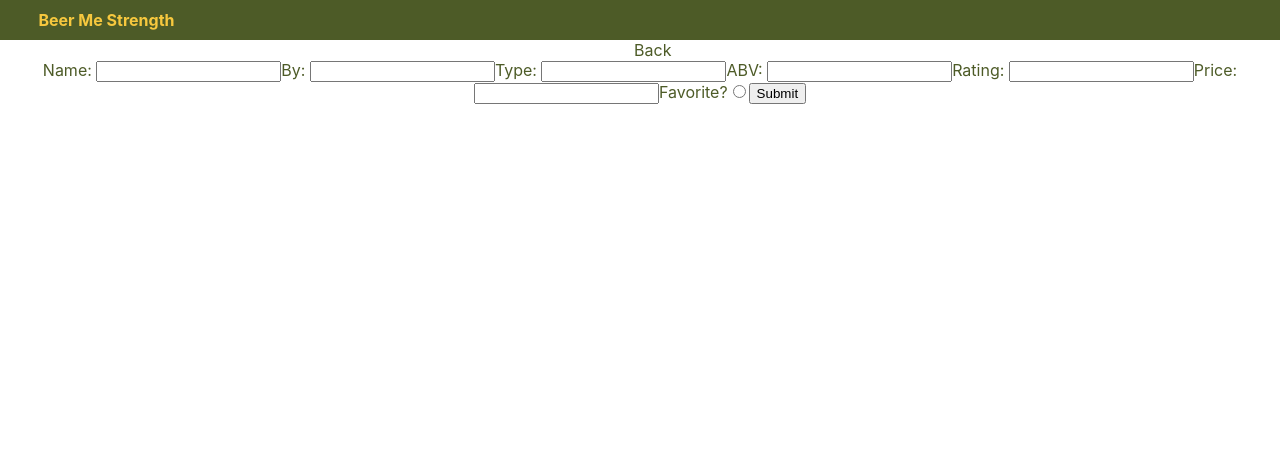
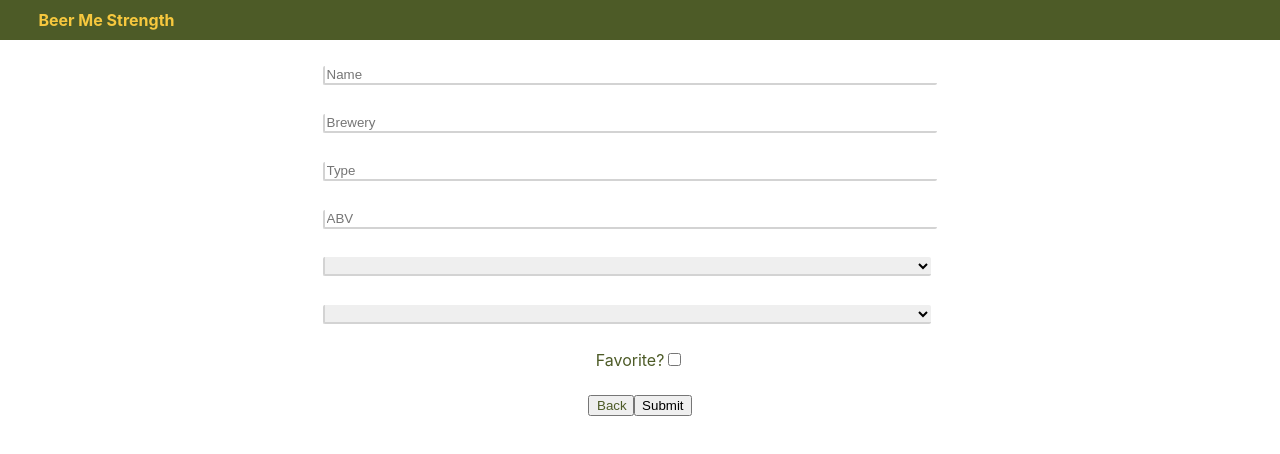
Before and after one commit to wjacobs71086/BeerMeStrength, a React (Create React App) app: page /new in a window 1280 px wide. Shown: the top 454 px of the page. Built offline with nearby package versions, Linux system fonts and the light colour scheme.

Commit message:
removed login route and styled the newBeer form

```diff
--- a/src/App.css
+++ b/src/App.css
@@ -34,6 +34,9 @@ body {
 
 .App {
   text-align: center;
+  display: flex;
+  flex-direction: column;
+  align-items: center;
   margin: 0;
   padding: 0;
   width: 100vw;
--- a/src/App.js
+++ b/src/App.js
@@ -1,7 +1,7 @@
 import './App.css';
 import {HomePage} from './Routes/HomePage';
 import {NewBeer} from './Routes/NewBeer';
-import { LandingPage } from './Routes/LandingPage';
+// import { LandingPage } from './Routes/LandingPage';
 import { Route} from "react-router-dom";
 import {BeerPage} from './Routes/Beerpage';
 
@@ -21,10 +21,10 @@ function App() {
           path={'/new'}
           component={NewBeer}/>
 
-        <Route
+        {/* <Route
           exact
           path={'/home'}
-          component={HomePage}/>
+          component={HomePage}/> */}
 
         <Route
           path={'/beer/:id'}
@@ -33,7 +33,7 @@ function App() {
         <Route
           exact
           path={'/'}
-          component={LandingPage}/>
+          component={HomePage}/>
     </div>
   );
 }
--- /dev/null
+++ b/src/Routes/BeerForm.css
@@ -0,0 +1,17 @@
+.beerFormContainer {
+    display: flex;
+    flex-direction: column;
+    justify-content: space-evenly;
+    height: 50vh;
+    width: 50vw;
+}
+
+.formInputText, .formInputSelect {
+    margin: 0.4%;
+    border-left: 2px solid lightgray;
+    border-top: none;
+    border-right: none;
+    border-bottom: 2px solid lightgray;
+    border-radius: .15em;
+    width: 95%;
+}
--- a/src/Routes/Beerpage.js
+++ b/src/Routes/Beerpage.js
@@ -26,10 +26,10 @@ const handleDelete = (id) => {
                 <p>ABV: {selectedBeer[0].abv}</p>
                 <p>Price: {selectedBeer[0].price}</p>
                 <p>Rating: {selectedBeer[0].rating}</p>
-            <button onClick={() => props.history.push('/home')}>Back</button>
+            <button onClick={() => props.history.push('/')}>Back</button>
             <button onClick={() => {
                 handleDelete(selectedBeer[0].id)
-                props.history.push('/home')
+                props.history.push('/')
                 }}>Delete</button>
             <button onClick={() => console.log('Edit')}>Edit</button>
         </div>
--- a/src/Routes/HomePage.js
+++ b/src/Routes/HomePage.js
@@ -1,13 +1,11 @@
 import { FilteredSearch } from '../components/FilteredSearch';
 import {useState, useEffect} from 'react';
-import beerList, { demoUsers } from '../demo_beer_data.js'
+import beerList from '../demo_beer_data.js'
 import { MyBeers } from '../components/MyBeers';
 import {Search} from '../components/Search';
 import React from 'react'
 
 export const HomePage = (props) => {
-
-// console.log('props in the home page', props)
 
     const [searching, setSearching] = useState({term: '', rating: null, price: null})
     const [brewsList, setBrewsList] = useState(beerList)
@@ -19,25 +17,11 @@ export const HomePage = (props) => {
     }
 
 
-    // useEffect(() => {
-    //   return () => {
-    //     if (props.location.state) {
-    //       setLoggedInUser(props.location.state)
-    //       let newBeerListOfUser = demoUsers.filter(user => user.id == loggedInUser)
-    //       setBrewsList(newBeerListOfUser[0].beers)
-    //       console.log('is this thing on', newBeerListOfUser[0].beers)
-    //     } else {
-    //             console.log('no state')
-    //     }
-    //   }
-    // }, [])
+    // let newList = demoUsers.filter(user => user.id == loggedInUser)
 
-
-    let newList = demoUsers.filter(user => user.id == loggedInUser)
-
-if (newList.length === 1) {
-  console.log('new list of the user', newList[0].beers)
-}
+// if (newList.length === 1) {
+//   console.log('new list of the user', newList[0].beers)
+// }
 
     return (
         <div className='mainContainer'>
--- a/src/Routes/NewBeer.js
+++ b/src/Routes/NewBeer.js
@@ -1,10 +1,12 @@
-import React from 'react'
+import React, {useState} from 'react'
 import { Link } from 'react-router-dom';
 import beerList from '../demo_beer_data';
+import './BeerForm.css';
 
 
 export const NewBeer = (props) => {
-
+    const [price, setPrice] = useState('')
+    const [rating, setRating] = useState('')
 
 // This page needs to collect the information from this form, then add the data to the demobeer dataset.
 // In a real world case, this will need to actually call an API service function to make a post call to the DB and post this new beer data
@@ -44,25 +46,53 @@ const handleSubmit = (ev) => {
 }
 
     return (
-        <div>
-            <Link to='/'>Back</Link>
-            <form onSubmit={handleSubmit}>
-                <label>Name: </label>
-                <input type='text' name='name'/>
-                <label>By: </label>
-                <input type='text' name='by'/>
-                <label>Type: </label>
-                <input type='text' name='type'/>
-                <label>ABV: </label>
-                <input type='text' name='abv'/>
-                <label>Rating: </label>
-                <input type='text' name='rating'/>
-                <label>Price: </label>
-                <input type='text' name='price'/>
+        <div className='newBeerPage'>
 
-                <label>Favorite?</label>
-                <input type='radio' name='fav' value={true}/>
-                <button type='submit'>Submit</button>
+            <form className='beerFormContainer' onSubmit={handleSubmit}>
+
+                <input className='formInputText' placeholder='Name' type='text' name='name'/>
+                <input className='formInputText' placeholder='Brewery' type='text' name='by'/>
+                <input className='formInputText' placeholder='Type'  type='text' name='type'/>
+                <input className='formInputText' placeholder='ABV'  type='text' name='abv'/>
+
+                <select
+                    name="rating"
+                    className='formInputSelect'
+                    value={(rating) ? rating : ''}
+                    onChange={(e) => {
+                        setRating(`${e.target.value}`)
+                        }}>
+                    <option value=""></option>
+                    <option value="1">1</option>
+                    <option value="1">2</option>
+                    <option value="3">3</option>
+                    <option value="4">4</option>
+                    <option value="5">5</option>
+                </select>
+
+                <select
+                    name="price"
+                    className='formInputSelect'
+                    value={(price) ? price : ''}
+                    onChange={(e) => {
+                        setPrice(`${e.target.value}`)
+                        }}>
+                    <option value=""></option>
+                    <option value="$">$</option>
+                    <option value="$$">$$</option>
+                    <option value="$$$">$$$</option>
+                    <option value="$$$$">$$$$</option>
+                    <option value="$$$$$">$$$$$</option>
+                </select>
+
+                <div>
+                    <label>Favorite?</label>
+                    <input type='checkbox' name='fav' value={true}/>
+                </div>
+                <div>
+                    <button><Link to='/'>Back</Link></button>
+                    <button type='submit'>Submit</button>
+                </div>
             </form>
         </div>
     )
--- a/src/components/LoginForm.js
+++ b/src/components/LoginForm.js
@@ -1,6 +1,6 @@
 import './LoginForm.css'
 import React, {useState} from 'react';
-import {demoUsers} from '../demo_beer_data';
+// import {demoUsers} from '../demo_beer_data';
 
 
 export const LoginForm = (props) => {
--- a/src/demo_beer_data.js
+++ b/src/demo_beer_data.js
@@ -1,21 +1,21 @@
 
  let beerList = [
-    {id: 1, name: 'Beak Breaker', by: 'Pelican', type: 'IPA', abv: 9.0, rating: 4, price: '$$', fav: false},
-    {id: 2, name: 'Pabst Blue Ribbon', by: 'Pabst', type: 'Pilsner', abv: 4.5, rating: 2, price: '$', fav: true},
-    {id: 3, name: 'Pliney the Eldest', by: 'Pliney', type: 'IPA', abv: 7.5, rating: 5, price: '$$$$$', fav: true},
-    {id: 4, name: 'Shiner Bock', by: 'Shiner', type: 'Bock', abv: 5.5, rating: 4, price: '$$', fav: true},
-    {id: 5, name: 'Batsquatch', by: 'Rogue', type: 'Hazy IPA', abv: 6.7, rating: 4, price: '$$', fav: true}
+    {id: 1, name: 'Beak Breaker', by: 'Pelican', type: 'IPA', abv: 9.0, rating: 4, price: '$$', fav: true}
+    // {id: 2, name: 'Pabst Blue Ribbon', by: 'Pabst', type: 'Pilsner', abv: 4.5, rating: 2, price: '$', fav: true},
+    // {id: 3, name: 'Pliney the Eldest', by: 'Pliney', type: 'IPA', abv: 7.5, rating: 5, price: '$$$$$', fav: true},
+    // {id: 4, name: 'Shiner Bock', by: 'Shiner', type: 'Bock', abv: 5.5, rating: 4, price: '$$', fav: true},
+    // {id: 5, name: 'Batsquatch', by: 'Rogue', type: 'Hazy IPA', abv: 6.7, rating: 4, price: '$$', fav: true}
 ];
 
-export const demoUsers = [
-    {id: 1, name: 'Wesley', age: 36, email: 'a@a.com', password:'pass', active:true, beers: [
-        {id: 1, name: 'Beak Breaker', by: 'Pelican', type: 'IPA', abv: 9.0, rating: 4, price: '$$', fav: false},
-        {id: 2, name: 'Pabst Blue Ribbon', by: 'Pabst', type: 'Pilsner', abv: 4.5, rating: 2, price: '$', fav: true},
-        {id: 3, name: 'Pliney the Eldest', by: 'Pliney', type: 'IPA', abv: 7.5, rating: 5, price: '$$$$$', fav: true}
-    ]}
-];
+// export const demoUsers = [
+//     {id: 1, name: 'Wesley', age: 36, email: 'a@a.com', password:'pass', active:true, beers: [
+//         {id: 1, name: 'Beak Breaker', by: 'Pelican', type: 'IPA', abv: 9.0, rating: 4, price: '$$', fav: false},
+//         {id: 2, name: 'Pabst Blue Ribbon', by: 'Pabst', type: 'Pilsner', abv: 4.5, rating: 2, price: '$', fav: true},
+//         {id: 3, name: 'Pliney the Eldest', by: 'Pliney', type: 'IPA', abv: 7.5, rating: 5, price: '$$$$$', fav: true}
+//     ]}
+// ];
 
 
 
 
-export default {beerList, demoUsers};
+export default {beerList};
```
